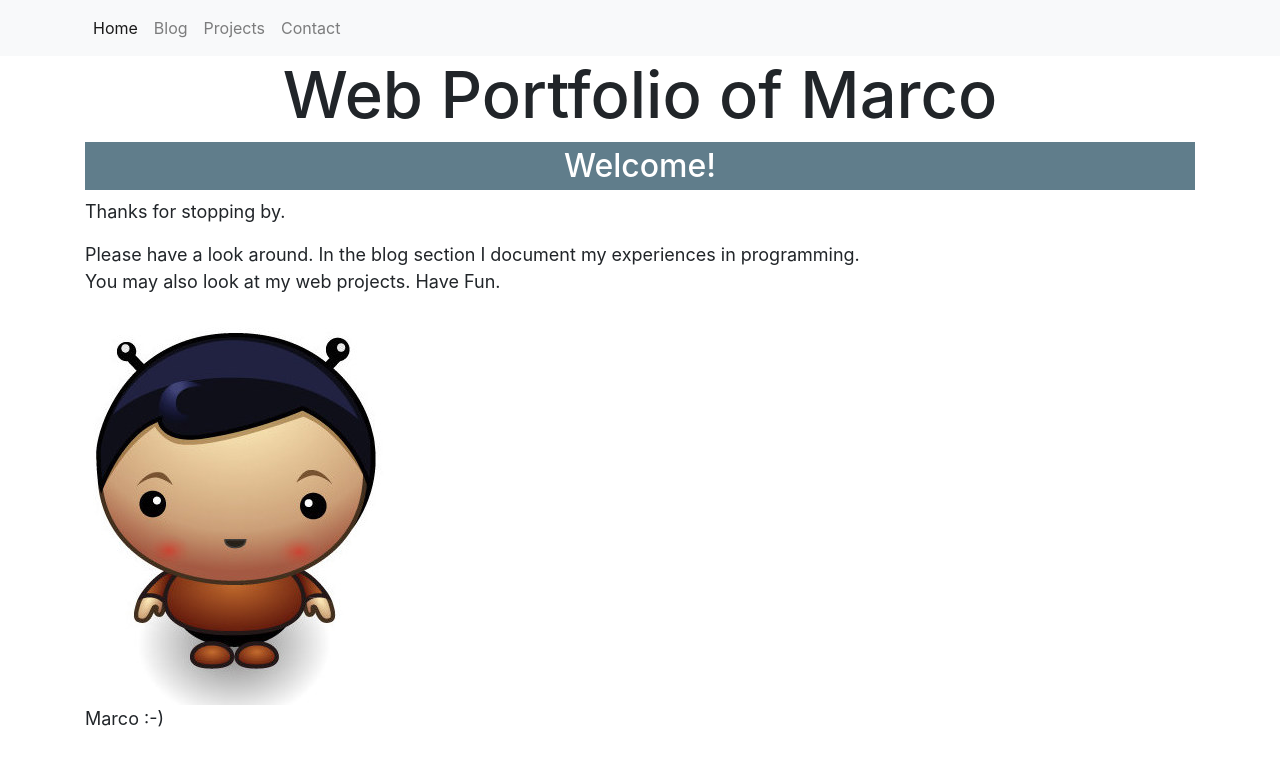
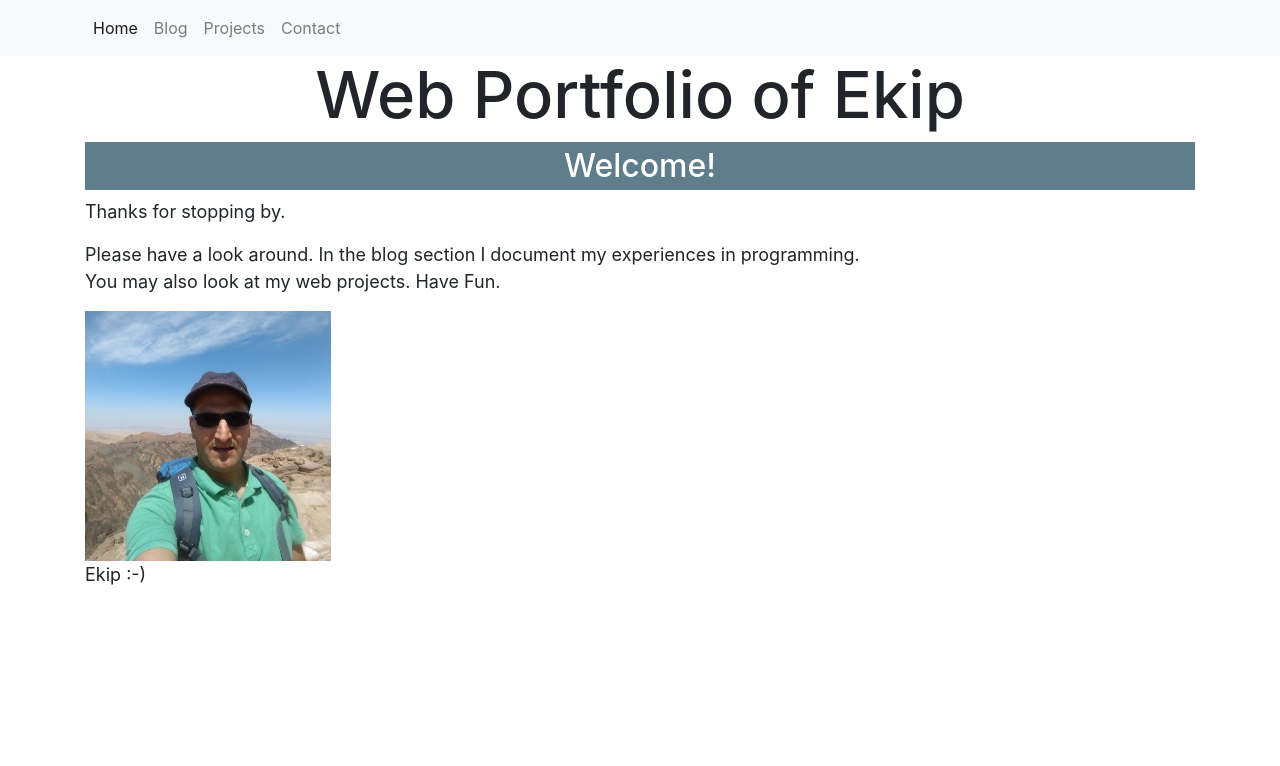
Before and after one commit to ISTANBULBEKLE/Portfolio_Marco, a plain HTML site: page index.html in a window 1280 px wide. Drawn offline with nearby package versions, Linux system fonts and the light colour scheme.

Commit message:
new picture is added

```diff
--- a/index.html
+++ b/index.html
@@ -29,7 +29,7 @@
         </div>
     </nav>
     <div class="container">
-        <h1 class="title text-center">Web Portfolio of Marco</h1>
+        <h1 class="title text-center">Web Portfolio of Ekip</h1>
 
         <h2 class="text-center">Welcome!</h2>
 
@@ -38,9 +38,9 @@
         <p>Please have a look around. In the blog section I document my experiences in programming. You may also look at
             my web projects. Have Fun.</p>
 
-        <img src="portfolio_marco_img.jpg" alt="Picture of me">
+        <img src="jordan_me.jpg" alt="Picture of me">
 
-        <p>Marco :-)</p>
+        <p>Ekip :-)</p>
 
         <!-- Here is some website content -->
 
--- a/main.css
+++ b/main.css
@@ -10,3 +10,8 @@ p {
 .title {
     font-size: 65px;
   }
+  img {
+    vertical-align: middle;
+    border-style: none;
+    height: 250px;
+}
```
Also changed, not shown: jordan_me.jpg (added).
